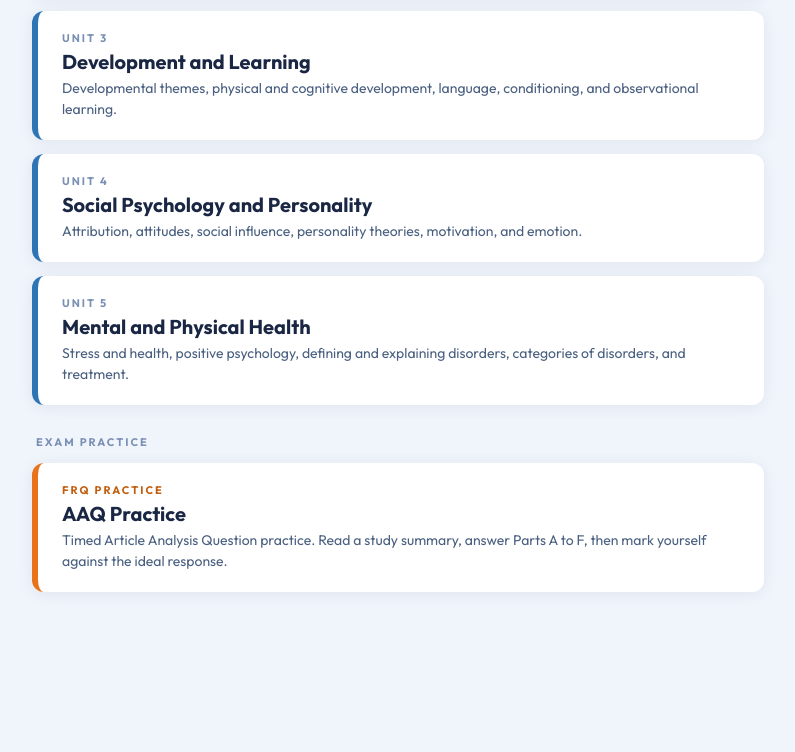
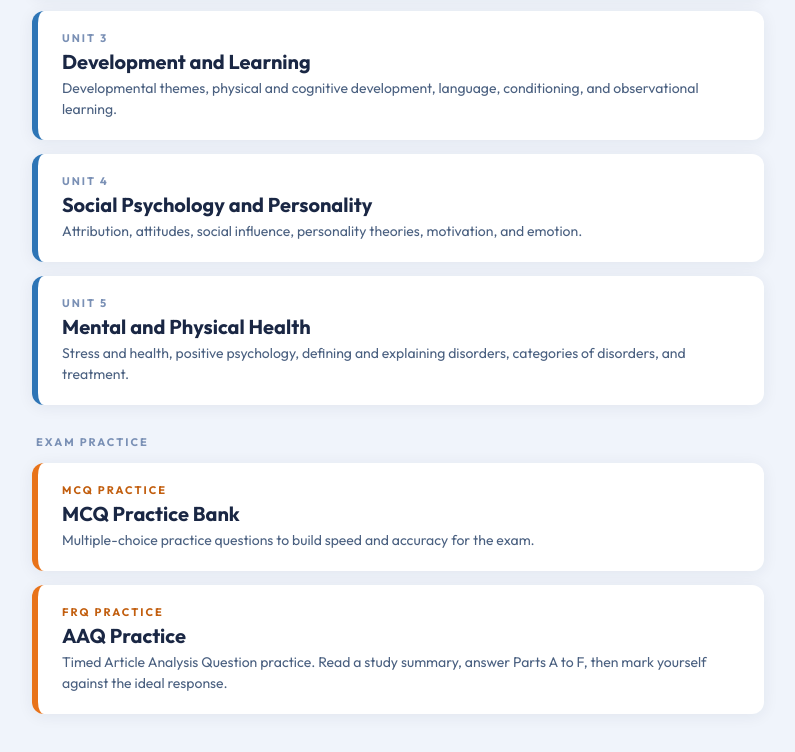
Before and after one commit to psych4everybody/psych-revision, a plain HTML site: page index.html in a window 1280 px wide. Shown: the part 534-1286 px from the top of the page, without its empty margins (242-1037 px from the left). Before the commit the page ends 1216 px from the top, so only its background shows below. Drawn offline with nearby package versions, Linux system fonts and the light colour scheme.

Commit message:
Add MCQ Practice section to index.html

```diff
--- a/index.html
+++ b/index.html
@@ -64,6 +64,11 @@ a.unit.practice .tag{color:#C25E0E;}
   </a>
 
   <div class="section-label">Exam practice</div>
+  <a class="unit practice" href="https://psych4everybody.github.io/AP-psych-MCQ-Practice/practice.html">
+    <div class="tag">MCQ Practice</div>
+    <div class="title">MCQ Practice Bank</div>
+    <div class="desc">Multiple-choice practice questions to build speed and accuracy for the exam.</div>
+  </a>
   <a class="unit practice" href="aaq_practice.html">
     <div class="tag">FRQ Practice</div>
     <div class="title">AAQ Practice</div>
```
